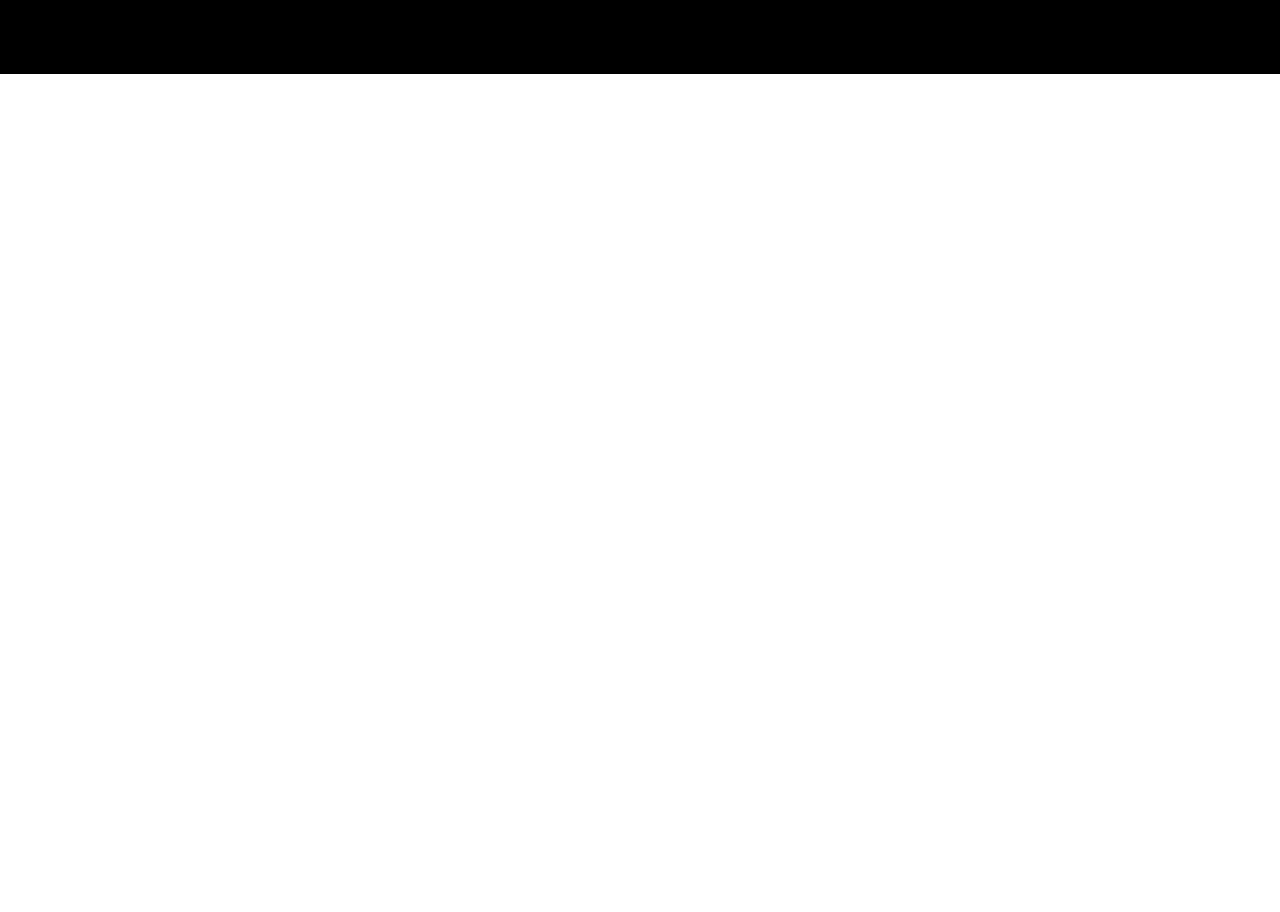
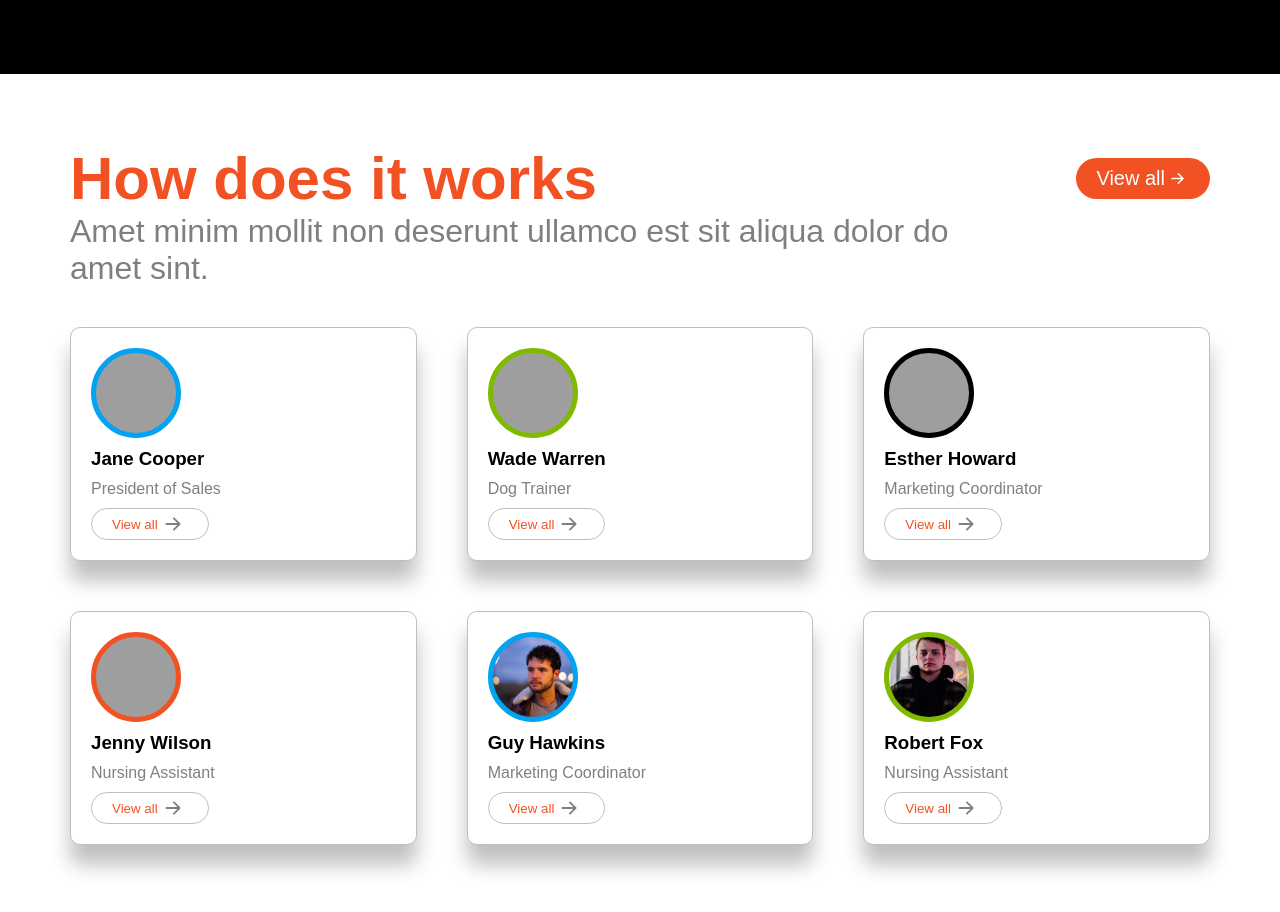
Before and after one commit to NourAyman10/MSP-Practice-web-development, a plain HTML site: page Task4-MSP-Website/index.html in a window 1280 px wide. Shown: the part 726-1638 px from the top of the page. Before the commit the page ends 800 px from the top, so only its background shows below. Drawn offline with Linux system fonts and the light colour scheme; grey boxes are pictures that could not be loaded.

Commit message:
upload responsive services section

```diff
--- a/Task4-MSP-Website/index.html
+++ b/Task4-MSP-Website/index.html
@@ -119,7 +119,104 @@
         <!------------------------------- end home section ------------------------------->
 
         <!------------------------------- start services section ------------------------------->
-        <div class="services"></div>
+        <div class="services">
+            <header>
+                <div class="info">
+                    <div class="header-container">
+                        <h1>How does it works</h1>
+                        <button>View all
+                            <svg xmlns="http://www.w3.org/2000/svg" width="16" height="16" fill="currentColor"
+                                class="bi bi-arrow-right-short" viewBox="0 0 16 16">
+                                <path fill-rule="evenodd"
+                                    d="M4 8a.5.5 0 0 1 .5-.5h5.793L8.146 5.354a.5.5 0 1 1 .708-.708l3 3a.5.5 0 0 1 0 .708l-3 3a.5.5 0 0 1-.708-.708L10.293 8.5H4.5A.5.5 0 0 1 4 8z" />
+                            </svg>
+                        </button>
+                    </div>
+
+                    <p>Amet minim mollit non deserunt ullamco est sit aliqua dolor do amet sint.</p>
+                </div>
+
+            </header>
+            <main>
+                <div>
+                    <div class="image"></div>
+                    <h3>Jane Cooper</h3>
+                    <p>President of Sales</p>
+                    <button>View all
+                        <svg xmlns="http://www.w3.org/2000/svg" width="16" height="16" fill="currentColor"
+                            class="bi bi-arrow-right-short" viewBox="0 0 16 16">
+                            <path fill-rule="evenodd"
+                                d="M4 8a.5.5 0 0 1 .5-.5h5.793L8.146 5.354a.5.5 0 1 1 .708-.708l3 3a.5.5 0 0 1 0 .708l-3 3a.5.5 0 0 1-.708-.708L10.293 8.5H4.5A.5.5 0 0 1 4 8z" />
+                        </svg>
+                    </button>
+                </div>
+
+                <div>
+                    <div class="image"></div>
+                    <h3>Wade Warren</h3>
+                    <p>Dog Trainer</p>
+                    <button>View all
+                        <svg xmlns="http://www.w3.org/2000/svg" width="16" height="16" fill="currentColor"
+                            class="bi bi-arrow-right-short" viewBox="0 0 16 16">
+                            <path fill-rule="evenodd"
+                                d="M4 8a.5.5 0 0 1 .5-.5h5.793L8.146 5.354a.5.5 0 1 1 .708-.708l3 3a.5.5 0 0 1 0 .708l-3 3a.5.5 0 0 1-.708-.708L10.293 8.5H4.5A.5.5 0 0 1 4 8z" />
+                        </svg>
+                    </button>
+                </div>
+
+                <div>
+                    <div class="image"></div>
+                    <h3>Esther Howard</h3>
+                    <p>Marketing Coordinator</p>
+                    <button>View all
+                        <svg xmlns="http://www.w3.org/2000/svg" width="16" height="16" fill="currentColor"
+                            class="bi bi-arrow-right-short" viewBox="0 0 16 16">
+                            <path fill-rule="evenodd"
+                                d="M4 8a.5.5 0 0 1 .5-.5h5.793L8.146 5.354a.5.5 0 1 1 .708-.708l3 3a.5.5 0 0 1 0 .708l-3 3a.5.5 0 0 1-.708-.708L10.293 8.5H4.5A.5.5 0 0 1 4 8z" />
+                        </svg>
+                    </button>
+                </div>
+
+                <div>
+                    <div class="image"></div>
+                    <h3>Jenny Wilson</h3>
+                    <p>Nursing Assistant</p>
+                    <button>View all
+                        <svg xmlns="http://www.w3.org/2000/svg" width="16" height="16" fill="currentColor"
+                            class="bi bi-arrow-right-short" viewBox="0 0 16 16">
+                            <path fill-rule="evenodd"
+                                d="M4 8a.5.5 0 0 1 .5-.5h5.793L8.146 5.354a.5.5 0 1 1 .708-.708l3 3a.5.5 0 0 1 0 .708l-3 3a.5.5 0 0 1-.708-.708L10.293 8.5H4.5A.5.5 0 0 1 4 8z" />
+                        </svg>
+                    </button>
+                </div>
+
+                <div>
+                    <div class="image"></div>
+                    <h3>Guy Hawkins</h3>
+                    <p>Marketing Coordinator</p>
+                    <button>View all
+                        <svg xmlns="http://www.w3.org/2000/svg" width="16" height="16" fill="currentColor"
+                            class="bi bi-arrow-right-short" viewBox="0 0 16 16">
+                            <path fill-rule="evenodd"
+                                d="M4 8a.5.5 0 0 1 .5-.5h5.793L8.146 5.354a.5.5 0 1 1 .708-.708l3 3a.5.5 0 0 1 0 .708l-3 3a.5.5 0 0 1-.708-.708L10.293 8.5H4.5A.5.5 0 0 1 4 8z" />
+                        </svg>
+                    </button>
+                </div>
+
+                <div>
+                    <div class="image"></div>
+                    <h3>Robert Fox</h3>
+                    <p>Nursing Assistant</p>
+                    <button>View all
+                        <svg xmlns="http://www.w3.org/2000/svg" width="16" height="16" fill="currentColor"
+                            class="bi bi-arrow-right-short" viewBox="0 0 16 16">
+                            <path fill-rule="evenodd"
+                                d="M4 8a.5.5 0 0 1 .5-.5h5.793L8.146 5.354a.5.5 0 1 1 .708-.708l3 3a.5.5 0 0 1 0 .708l-3 3a.5.5 0 0 1-.708-.708L10.293 8.5H4.5A.5.5 0 0 1 4 8z" />
+                        </svg>
+                    </button>
+                </div>
+            </main>
+        </div>
         <!------------------------------- end services section ------------------------------->
 
         <!------------------------------- start news section ------------------------------->
--- a/Task4-MSP-Website/styles/home.css
+++ b/Task4-MSP-Website/styles/home.css
@@ -177,8 +177,8 @@
     font-size: 40px;
   }
   .home .info .people-container .people-photos div {
-    width: 50px;
-    height: 50px;
+    width: 60px;
+    height: 60px;
   }
 
   .home .info .people-container .people-info div p:first-child {
--- a/Task4-MSP-Website/styles/master.css
+++ b/Task4-MSP-Website/styles/master.css
@@ -13,6 +13,10 @@
   --secondFontColorBlack: rgba(0, 0, 0, 0.5);
   --secondFontColorWhite: rgba(255, 255, 255, 0.5);
   --mainPadding: 70px;
+}
+
+button {
+  cursor: pointer;
 }
 
 button:active {
@@ -59,7 +63,6 @@ nav .login button {
   border-radius: 30px;
   background-color: white;
   font-weight: 600;
-  cursor: pointer;
 }
 
 nav .login svg {
--- a/Task4-MSP-Website/styles/services.css
+++ b/Task4-MSP-Website/styles/services.css
@@ -0,0 +1,170 @@
+.services {
+  padding: var(--mainPadding);
+}
+
+/* start header style */
+.services header {
+  margin-bottom: 40px;
+}
+
+.services header .header-container {
+  display: flex;
+  justify-content: space-between;
+  align-items: center;
+}
+
+.services header h1 {
+  font-size: 60px;
+  color: var(--thirdMainColor);
+}
+
+.services header p {
+  font-size: 32px;
+  color: var(--secondFontColorBlack);
+  width: 80%;
+}
+
+.services header button {
+  padding: 8px 20px;
+  border-radius: 30px;
+  border: none;
+  background-color: var(--thirdMainColor);
+  color: white;
+  display: flex;
+  justify-content: space-between;
+  align-items: center;
+  white-space: nowrap;
+  font-size: 20px;
+}
+
+.services header button svg {
+  width: 25px;
+  height: 25px;
+}
+/* end header style */
+
+/* start main style */
+.services main {
+  display: grid;
+  grid-template-columns: repeat(3, 1fr);
+  gap: 50px;
+}
+
+.services main > div {
+  box-shadow: 0px 20px 20px 0px rgb(0, 0, 0, 25%);
+  border: 1px solid rgb(0, 0, 0, 25%);
+  border-radius: 10px;
+  padding: 20px;
+  display: flex;
+  flex-direction: column;
+  align-items: flex-start;
+  gap: 10px;
+}
+
+.services main > div:hover {
+    border-color: var(--thirdMainColor);
+    box-shadow: none;
+}
+
+.services main div .image {
+  width: 90px;
+  height: 90px;
+  border-radius: 50%;
+  background-size: cover;
+  background-position: center;
+}
+
+.services main div:first-child .image {
+  border: 5px solid var(--firstMainColor);
+  background-image: url("../images/people/pexels-lola-russian-1855582.jpg");
+}
+
+.services main div:nth-child(2) .image {
+  border: 5px solid var(--secondMainColor);
+  background-image: url("../images/people/pexels-marcio-bordin-1840608\ \(1\).jpg");
+}
+
+.services main div:nth-child(3) .image {
+  border: 5px solid black;
+  background-image: url("../images/people/pexels-mateus-souza-3586798\ \(1\).jpg");
+}
+
+.services main div:nth-child(4) .image {
+  border: 5px solid var(--thirdMainColor);
+  background-image: url("../images/people/pexels-radu-florin-2506897.jpg");
+}
+
+.services main div:nth-child(5) .image {
+  border: 5px solid var(--firstMainColor);
+  background-image: url("../images/people/pexels-rein-krijgsman-3139612.jpg");
+}
+
+.services main div:nth-child(6) .image {
+  border: 5px solid var(--secondMainColor);
+  background-image: url("../images/people/pexels-steshka-willems-1806905.jpg");
+}
+
+.services main div h3 {
+  font-weight: 900;
+}
+
+.services main div p {
+  color: var(--secondFontColorBlack);
+}
+
+.services main div button {
+  padding: 0 20px;
+  border-radius: 30px;
+  border: 1px solid rgb(0, 0, 0, 25%);
+  background-color: transparent;
+  color: var(--thirdMainColor);
+  display: flex;
+  justify-content: space-between;
+  align-items: center;
+}
+
+.services main div button svg {
+  fill: var(--secondFontColorBlack);
+  width: 30px;
+  height: 30px;
+}
+/* end main style */
+
+@media (max-width: 635px) {
+  .services header h1 {
+    font-size: 45px;
+  }
+
+  .services header p {
+    font-size: 22px;
+    width: 80%;
+  }
+
+  .services main {
+    grid-template-columns: repeat(2, 1fr);
+  }
+}
+
+@media (max-width: 430px) {
+  .services header .header-container {
+    align-items: flex-end;
+    margin-bottom: 10px;
+  }
+
+  .services header h1 {
+    font-size: 25px;
+  }
+
+  .services header p {
+    font-size: 12px;
+    width: 100%;
+  }
+
+  .services header .header-container button {
+    padding: 5px 20px;
+  }
+
+  .services main {
+    grid-template-columns: repeat(1, 1fr);
+  }
+}
```
